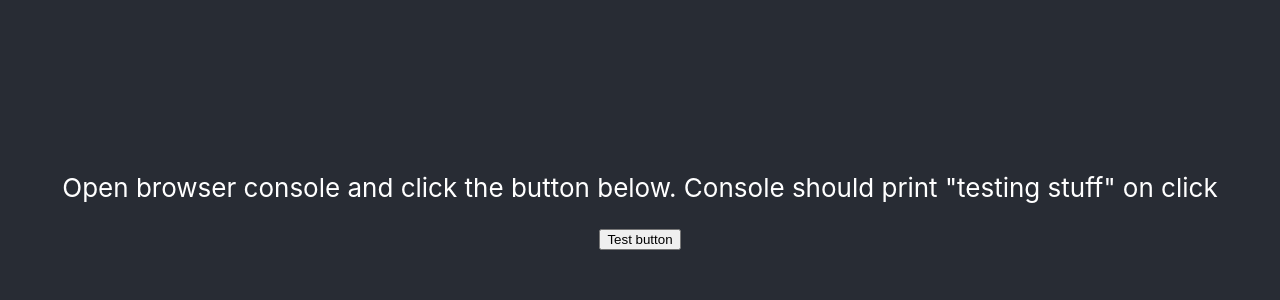
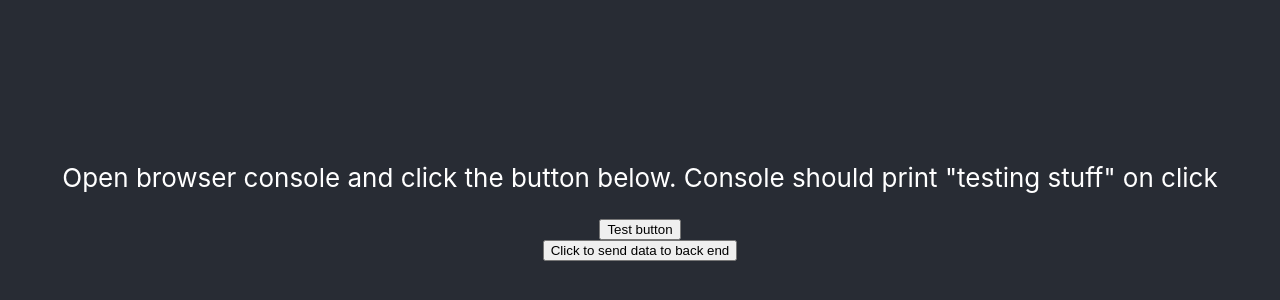
Before and after one commit to trangnguyen3010/Priori-project, a React (Create React App) app in the folder client/: page / in a window 1280 px wide. Shown: the part 202-502 px from the top of the page. Built offline with nearby package versions, Linux system fonts and the light colour scheme.

Commit message:
Added test post methods

```diff
--- a/client/src/App.js
+++ b/client/src/App.js
@@ -1,4 +1,3 @@
-import logo from './logo.svg';
 import './App.css';
 
 function App() {
@@ -7,12 +6,28 @@ function App() {
     .then(res => res.json())
     .then(data => console.log(data))
   }
+
+  const testData = {info : "testString"}
+  function sendData(){
+    fetch("/api/newData", {
+      method: "POST",
+      headers: {
+        'Accept': 'application/json',
+        'Content-Type': 'application/json'
+      },
+      body: JSON.stringify(testData)
+    })
+    .then((res) => res.json())
+    .then((data) => console.log("Sent data"))
+  }
+
   return (
     <div className="App">
       <header className="App-header">
         <p>Open browser console and click the button below. Console should print "testing stuff" on click</p>
         <button onClick={testFn}>Test button</button>
 
+        <button onClick={sendData}>Click to send data to back end</button>
       </header>
     </div>
   );
--- /dev/null
+++ b/package.json
@@ -0,0 +1,5 @@
+{
+  "dependencies": {
+    "body-parser": "^1.19.1"
+  }
+}
```
Also changed, not shown: 2 other files (tests, documents, lock files or other folders).
